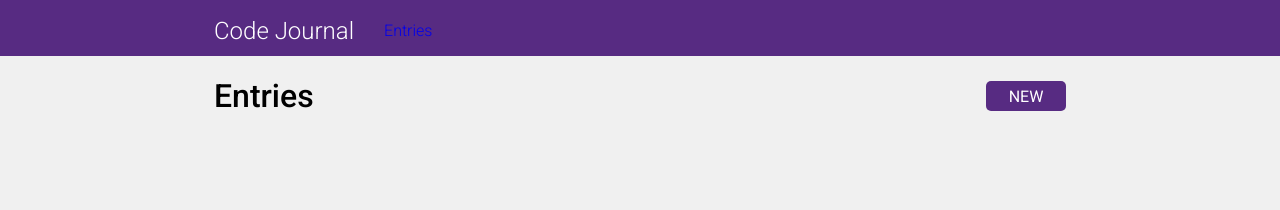
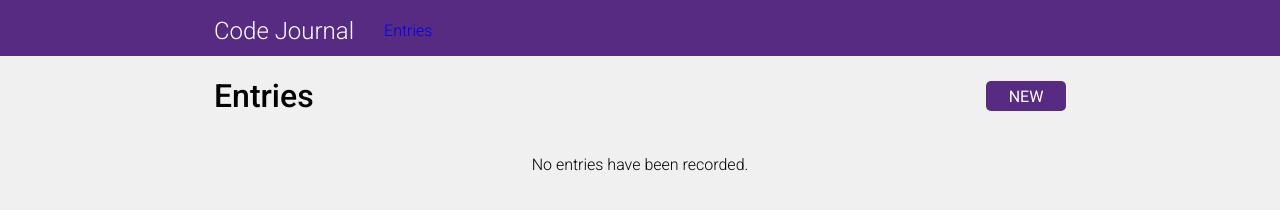
Before and after one commit to Jimmy-Vu/code-journal, a website: page index.html in a window 1280 px wide. Both pictures are taken after a click on the element "Entries". Drawn offline with Linux system fonts and the light colour scheme.

Commit message:
Made changes to naming convention of view containers and corrected empty array condition #2

```diff
--- a/index.html
+++ b/index.html
@@ -27,7 +27,7 @@
     </header>
   </div>
   <main>
-    <div data-view="entry-form" class="container tab hidden">
+    <div data-view="entry-form" class="container view-container hidden">
       <div class="row">
           <form id="form" class="column-full">
             <h1>New Entry</h1>
@@ -50,7 +50,7 @@
           </form>
       </div>
     </div>
-    <div data-view="entries" class="container tab">
+    <div data-view="entries" class="container view-container">
       <div class="row align-center justify-space-between">
         <h1>Entries</h1>
         <a href="#" data-view="entry-form" id="new-button">NEW</a>
--- a/js/main.js
+++ b/js/main.js
@@ -66,7 +66,7 @@ window.addEventListener('DOMContentLoaded', domContentLoadedListener);
 function domContentLoadedListener(event) {
   switchViews(data.view);
 
-  if (data.entries !== null) {
+  if (data.entries.length !== 0) {
     noEntriesMessage.remove();
   }
   for (var i = (data.entries.length - 1); i >= 0; i--) {
@@ -80,7 +80,7 @@ var entriesNewButton = document.querySelector('#new-button');
 entriesNewButton.addEventListener('click', dataViewHandler);
 entriesNavItem.addEventListener('click', dataViewHandler);
 
-var tabList = document.querySelectorAll('.tab');
+var viewContainerList = document.querySelectorAll('.view-container');
 
 function dataViewHandler(event) {
   var dataView = event.target.getAttribute('data-view');
@@ -88,12 +88,12 @@ function dataViewHandler(event) {
 }
 
 function switchViews(string) {
-  for (var i = 0; i < tabList.length; i++) {
-    if (string === tabList[i].getAttribute('data-view')) {
-      tabList[i].className = 'tab container';
+  for (var i = 0; i < viewContainerList.length; i++) {
+    if (string === viewContainerList[i].getAttribute('data-view')) {
+      viewContainerList[i].className = 'view-container container';
       data.view = string;
     } else {
-      tabList[i].className = 'tab container hidden';
+      viewContainerList[i].className = 'view-container container hidden';
     }
   }
 }
```
